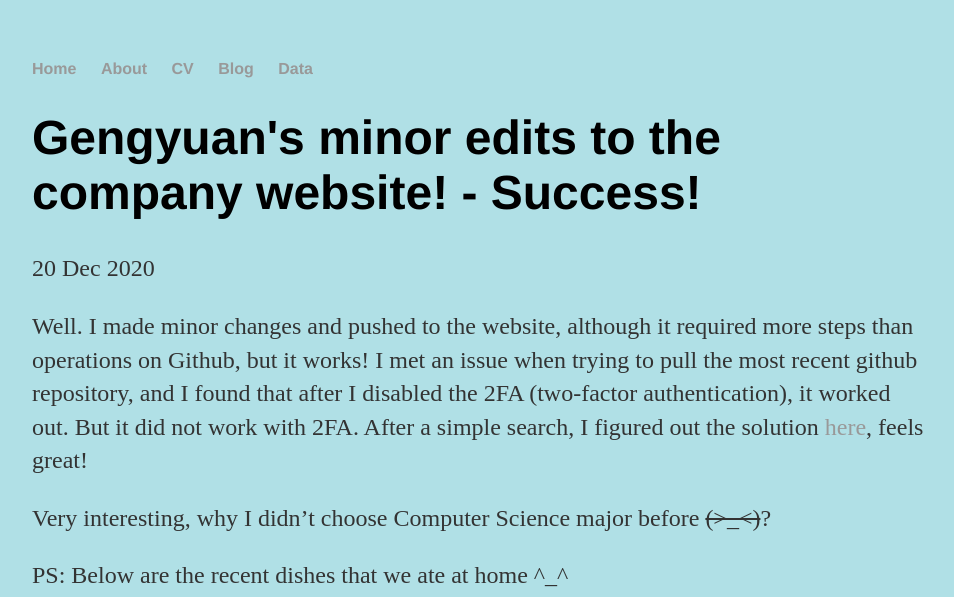
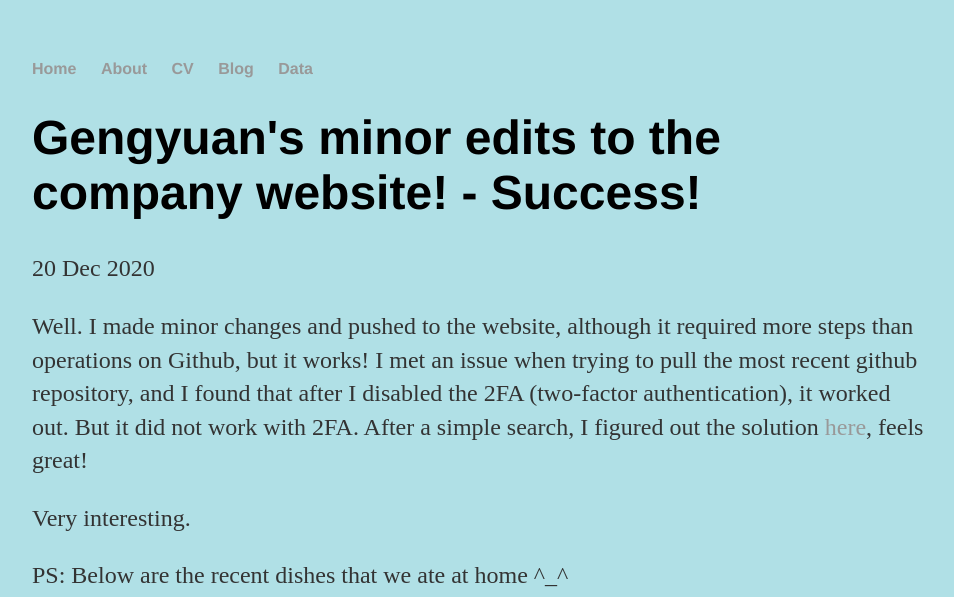
Before and after one commit to GengyuanZhang/GengyuanZhang.github.io, a Jekyll site: the page built from _posts/2020-12-20-gengyuan-zhang-site-modification.md, in a window 1280 px wide, cut to the strip 0-597 px from the top of the page. Shown: the whole strip, without its empty margins (160-1114 px from the left). Built offline with Jekyll 4.4.1, drawn with Linux system fonts in a browser that asks for light colours.

Commit message:
Update 2020-12-20-gengyuan-zhang-site-modification.md

```diff
--- a/_posts/2020-12-20-gengyuan-zhang-site-modification.md
+++ b/_posts/2020-12-20-gengyuan-zhang-site-modification.md
@@ -6,7 +6,7 @@ date: 2020-12-20
 
 Well. I made minor changes and pushed to the website, although it required more steps than operations on Github, but it works! I met an issue when trying to pull the most recent github repository, and I found that after I disabled the 2FA (two-factor authentication), it worked out. But it did not work with 2FA. After a simple search, I figured out the solution [here](https://webkul.com/blog/github-push-with-two-factor-authentication/), feels great!
 
-Very interesting, why I didn't choose Computer Science major before ~~(>_<)~~?
+Very interesting.
 
 PS: Below are the recent dishes that we ate at home ^_^
 
```
